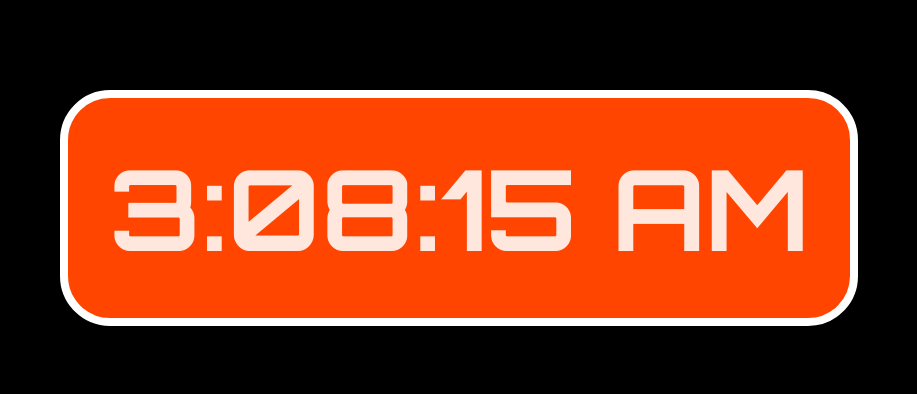
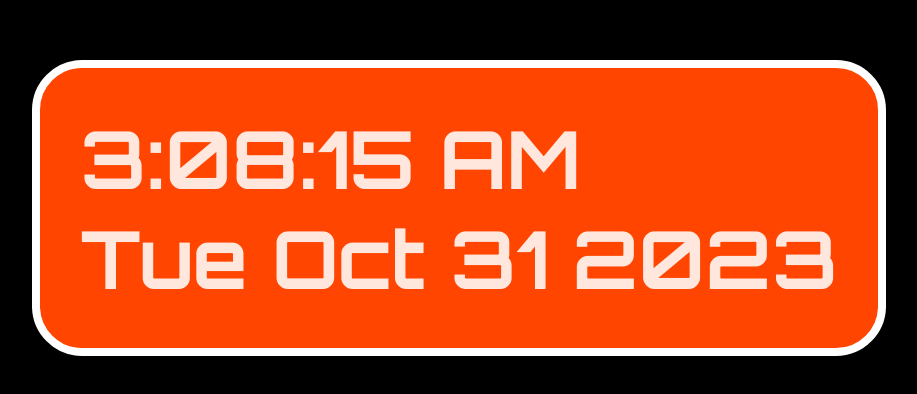
Before and after one commit to Davonne007-TX/digital-clock, a React (Vite) app: page / in a window 1280 px wide. Shown: the part 200-594 px from the top of the page, without its empty margins (181-1098 px from the left). Built offline with nearby package versions, Linux system fonts and the light colour scheme; a web font is replaced by a local one.

Commit message:
adding the current date

```diff
--- a/src/Clock.jsx
+++ b/src/Clock.jsx
@@ -3,6 +3,7 @@ import React from "react";
 
 export default function Clock() {
   const [currentTime, setCurrentTime] = useState();
+  const [currentDate, setCurrentDate] = useState();
 
   useEffect(() => {
     const interval = setInterval(() => {
@@ -15,5 +16,18 @@ export default function Clock() {
     };
   }, []);
 
-  return <div className="time">{currentTime}</div>;
+  useEffect(() => {
+    const dateInterval = setInterval(() => {
+      const todaysDate = new Date();
+      setCurrentDate(todaysDate.toDateString());
+    }, 1000);
+  }, []);
+
+  return (
+    <div className="time">
+      {currentTime}
+      <br />
+      {currentDate}
+    </div>
+  );
 }
--- a/src/index.css
+++ b/src/index.css
@@ -18,7 +18,7 @@ body {
 
 .time {
   font-family: "Orbitron", sans-serif;
-  font-size: 7em;
+  font-size: 5em;
   padding: 40px;
   border-radius: 50px;
   background-color: #ff4500;
```
